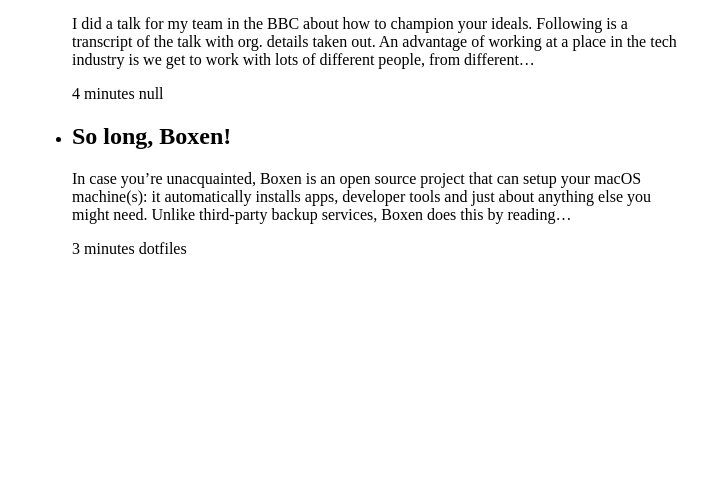
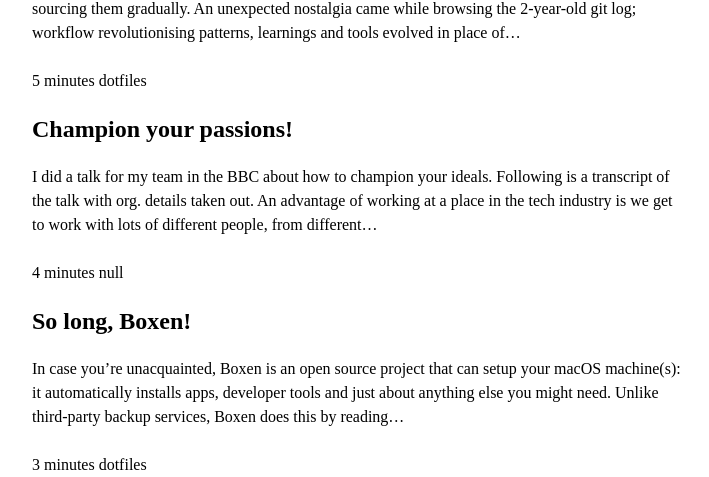
Before and after one commit to kieran-ohara/blog, a Gatsby site: page / in a window 1280 px wide. Shown: the part 603-1080 px from the top of the page, without its empty margins (283-992 px from the left). Before the commit the page ends 909 px from the top, so only its background shows below. Built offline with nearby package versions, Linux system fonts and the light colour scheme; Gatsby itself is replaced by a stand-in of ours.

Commit message:
Create vertical rhythm of font.

```diff
--- a/gatsby-config.js
+++ b/gatsby-config.js
@@ -10,6 +10,7 @@
       },
     },
     'gatsby-transformer-remark',
+    'gatsby-plugin-sass',
   ],
   polyfill: false,
 };
--- a/package.json
+++ b/package.json
@@ -25,8 +25,10 @@
     "eslint-plugin-jsx-a11y": "^6.4.1",
     "eslint-plugin-react": "^7.23.2",
     "eslint-plugin-react-hooks": "^4.2.0",
+    "gatsby-plugin-sass": "^4.4.0",
     "gatsby-source-filesystem": "^3.4.0",
-    "gatsby-transformer-remark": "^4.1.0"
+    "gatsby-transformer-remark": "^4.1.0",
+    "sass": "^1.32.12"
   },
   "dependencies": {
     "gatsby": "^3.4.0",
--- /dev/null
+++ b/src/components/fonts.scss
@@ -0,0 +1,30 @@
+$base-line: 1.5;
+$base-font-size-px: 16;
+$base-line-px: $base-font-size-px * $base-line;
+
+@mixin rhythm($font-size-px, $line-height, $top-margin-lines: 1) {
+    font-size: ($font-size-px / $base-font-size-px) + rem;
+    line-height: ($line-height * $base-line-px) / $font-size-px;
+    margin-top: (($top-margin-lines * $base-line-px) / $base-font-size-px) + rem ;
+}
+
+
+body {
+    font-size: 16px;
+    line-height: 1.5;
+
+    max-width: 650px;
+    margin: 0 auto;
+}
+
+h1 {
+    @include rhythm(38, 2, 3);
+}
+
+h2, h3, h4, h5, h6 {
+    @include rhythm(24, 1);
+}
+
+p {
+    @include rhythm(16, 1);
+}
--- a/src/components/layout.jsx
+++ b/src/components/layout.jsx
@@ -1,5 +1,7 @@
 import React from 'react';
 import { StaticQuery, graphql } from 'gatsby';
+import './reset.css';
+import './fonts.scss';
 
 export default function Layout({ children }) {
   return (
@@ -14,7 +16,7 @@
         }
         `}
       render={data => (
-        <div style={{ margin: `3rem auto`, maxWidth: 650, padding: `0 1rem` }}>
+        <div>
           <header>
             <h1>{data.site.siteMetadata.title}</h1>
             <>{children}</>
--- /dev/null
+++ b/src/components/reset.css
@@ -0,0 +1,46 @@
+/* http://meyerweb.com/eric/tools/css/reset/
+   v2.0 | 20110126
+   License: none (public domain)
+*/
+
+html, body, div, span, applet, object, iframe,
+h1, h2, h3, h4, h5, h6, p, blockquote, pre,
+a, abbr, acronym, address, big, cite, code,
+del, dfn, em, img, ins, kbd, q, s, samp,
+small, strike, strong, sub, sup, tt, var,
+b, u, i, center,
+dl, dt, dd, ol, ul, li,
+fieldset, form, label, legend,
+table, caption, tbody, tfoot, thead, tr, th, td,
+article, aside, canvas, details, embed,
+figure, figcaption, footer, header, hgroup,
+menu, nav, output, ruby, section, summary,
+time, mark, audio, video {
+	margin: 0;
+	padding: 0;
+	border: 0;
+	vertical-align: baseline;
+}
+/* HTML5 display-role reset for older browsers */
+article, aside, details, figcaption, figure,
+footer, header, hgroup, menu, nav, section {
+	display: block;
+}
+body {
+	/* line-height: 1; */
+}
+ol, ul {
+	list-style: none;
+}
+blockquote, q {
+	quotes: none;
+}
+blockquote:before, blockquote:after,
+q:before, q:after {
+	content: '';
+	content: none;
+}
+table {
+	border-collapse: collapse;
+	border-spacing: 0;
+}
```
